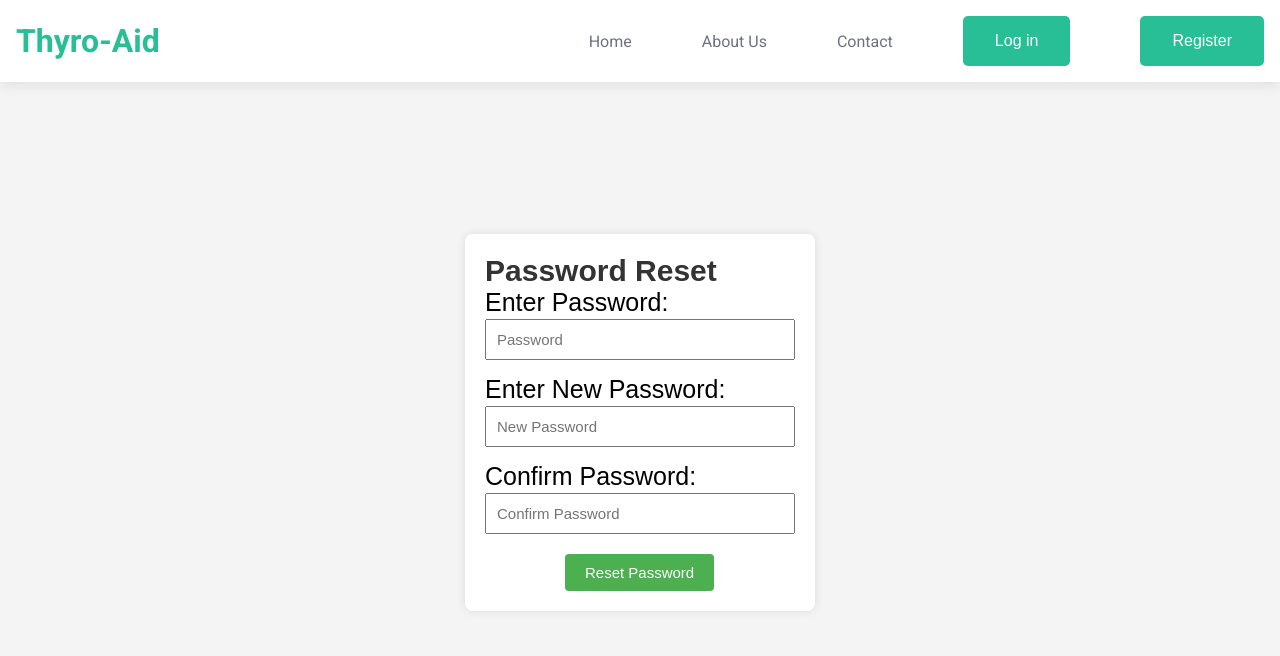
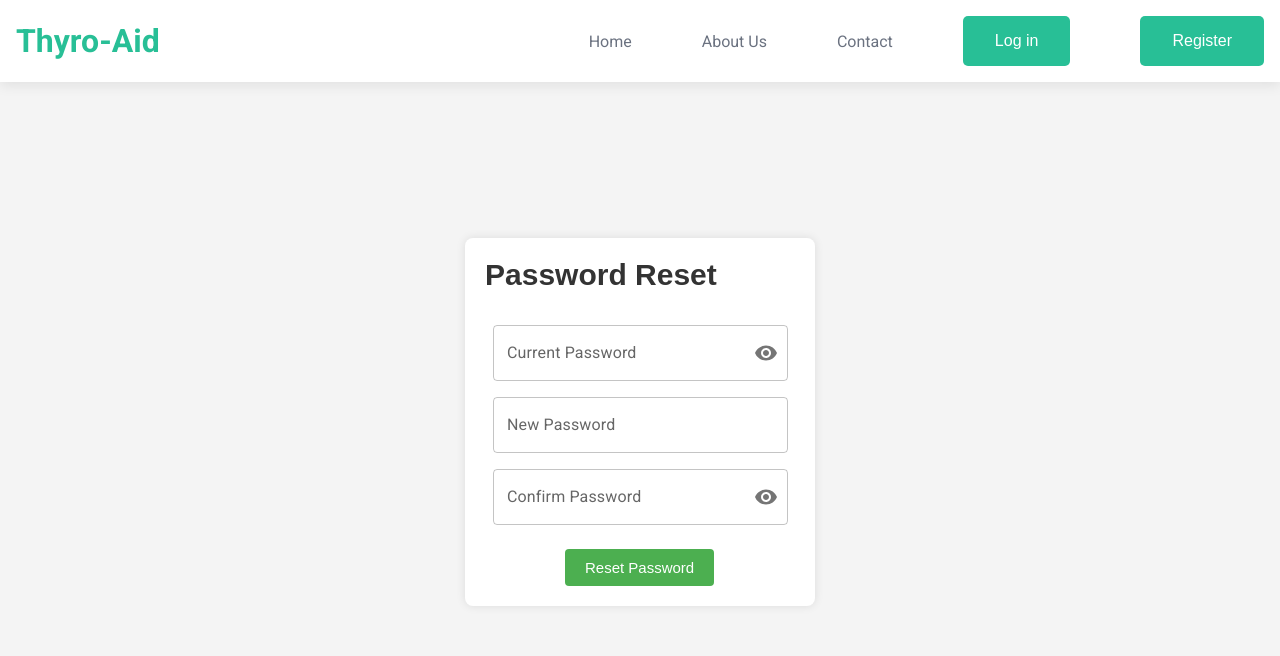
Before and after one commit to Durga-prasad-1/G63ps, a React (Create React App) app in the folder Frontend/: page /resetPassword in a window 1280 px wide. Shown: the top 656 px of the page. Built offline with nearby package versions, Linux system fonts and the light colour scheme.

Commit message:
Updated resetpassword

```diff
--- a/Frontend/src/components/resetPassword/resetpassword.css
+++ b/Frontend/src/components/resetPassword/resetpassword.css
@@ -25,6 +25,7 @@
 .heading {
     color: #333;
     font-size: 30px;
+    margin-bottom: 8%;
 }
 
 .pass,.npass,.cnpass {
@@ -50,6 +51,7 @@
 }
 
 .resetbutton {
+    margin-top: 5%;
     font-size: 15px;
     background-color: #4caf50;
     color: white;
--- a/Frontend/src/components/resetPassword/resetpassword.jsx
+++ b/Frontend/src/components/resetPassword/resetpassword.jsx
@@ -1,5 +1,13 @@
 import React,{useState} from 'react';
 import './resetpassword.css';
+import IconButton from '@mui/material/IconButton';
+import OutlinedInput from '@mui/material/OutlinedInput';
+import InputLabel from '@mui/material/InputLabel';
+import InputAdornment from '@mui/material/InputAdornment';
+import FormControl from '@mui/material/FormControl';
+import Visibility from '@mui/icons-material/Visibility';
+import VisibilityOff from '@mui/icons-material/VisibilityOff';
+
 
 function ResetPassword(){
   const [data,setData] = useState({
@@ -7,6 +15,30 @@ function ResetPassword(){
     NewPassword:"",
     ConfirmPassword:""
   });
+
+  const [showPassword, setShowPassword] = React.useState(false);
+  const [showPassword1, setShowPassword1] = React.useState(false);
+
+  const handleClickShowPassword1 = () => setShowPassword((show) => !show);
+
+  const handleMouseDownPassword1 = (event) => {
+    event.preventDefault();
+  };
+
+  const handleClickShowPassword2 = () => setShowPassword((show) => !show);
+
+  const handleMouseDownPassword2 = (event) => {
+    event.preventDefault();
+  };
+
+  const handleClickShowPassword3 = () => setShowPassword1((show) => !show);
+
+  const handleMouseDownPassword3 = (event) => {
+    event.preventDefault();
+  };
+
+
+
   const handleChange=(event)=>{
     setData({
       ...data,
@@ -45,22 +77,96 @@ function ResetPassword(){
       <h2 className='heading'>Password Reset</h2>
       <form className="reset_form">
         <div className="password">
-          <label htmlFor="pass" className='resetlabel'>Enter Password:</label>
-          <input className="pass" type="text" placeholder="Password" name="Password" onChange={handleChange} required/>
+          {/* <label htmlFor="pass" className='resetlabel'>Enter Password:</label> */}
+          {/* <input className="pass" type="text" placeholder="Password" name="Password" onChange={handleChange} required/> */}
+
+          <FormControl sx={{ m: 1,width: '95%' }}>
+          <InputLabel htmlFor="outlined-adornment-password">Current Password</InputLabel>
+          <OutlinedInput
+            id="outlined-adornment-password"
+            type={showPassword ? 'text' : 'password'}
+            name="Password"
+            onChange={handleChange}
+            endAdornment={
+              <InputAdornment position="end">
+                <IconButton
+                  aria-label="toggle password visibility"
+                  onClick={handleClickShowPassword1}
+                  onMouseDown={handleMouseDownPassword1}
+                  edge="end"
+                >
+                  {showPassword ? <VisibilityOff /> : <Visibility />}
+                </IconButton>
+              </InputAdornment>
+            }
+            label="Current Password"
+          />
+        </FormControl>
+
+
         </div>
         <div className="npassword">
-          <label htmlFor="npass" className='resetlabel'>Enter New Password:</label>
-          <input className="npass" type="password" placeholder="New Password" onChange={handleChange} name="NewPassword" required/>
+          {/* <label htmlFor="npass" className='resetlabel'>Enter New Password:</label> */}
+          {/* <input className="npass" type="password" placeholder="New Password" onChange={handleChange} name="NewPassword" required/> */}
+
+          <FormControl sx={{ m: 1, width: '95%' }}>
+          <InputLabel htmlFor="outlined-adornment-password">New Password</InputLabel>
+          <OutlinedInput
+            id="outlined-adornment-password"
+            type='text'
+            name="NewPassword"
+            onChange={handleChange}
+            endAdornment={
+              <InputAdornment position="end">
+                <IconButton
+                  aria-label="toggle password visibility"
+                  onClick={handleClickShowPassword2}
+                  onMouseDown={handleMouseDownPassword2}
+                  edge="end"
+                >
+                  {/* {showPassword ? <VisibilityOff /> : <Visibility />} */}
+                </IconButton>
+              </InputAdornment>
+            }
+            label="New Password"
+          />
+        </FormControl>
+
+
         </div>
         <div className="conform_npass">
-          <label htmlFor="cnpass" className='resetlabel'>Confirm Password:</label>
+          {/* <label htmlFor="cnpass" className='resetlabel'>Confirm Password:</label>
           <input
             className="cnpass"
             type="text"
             placeholder="Confirm Password"
             name="ConfirmPassword"
             onChange={handleChange}
-            required />
+            required /> */}
+
+            <FormControl sx={{ m: 1, width: '95%' }}>
+          <InputLabel htmlFor="outlined-adornment-password">Confirm Password</InputLabel>
+          <OutlinedInput
+            id="outlined-adornment-password"
+            type={showPassword1 ? 'text' : 'password'}
+            name="ConfirmPassword"
+            onChange={handleChange}
+            endAdornment={
+              <InputAdornment position="end">
+                <IconButton
+                  aria-label="toggle password visibility"
+                  onClick={handleClickShowPassword3}
+                  onMouseDown={handleMouseDownPassword3}
+                  edge="end"
+                >
+                  {showPassword1 ? <VisibilityOff /> : <Visibility />}
+                </IconButton>
+              </InputAdornment>
+            }
+            label="Confirm Password"
+          />
+        </FormControl>
+
         </div>
         <button type="submit" onClick={handleSubmit} className='resetbutton'>Reset Password</button>
       </form>
```
